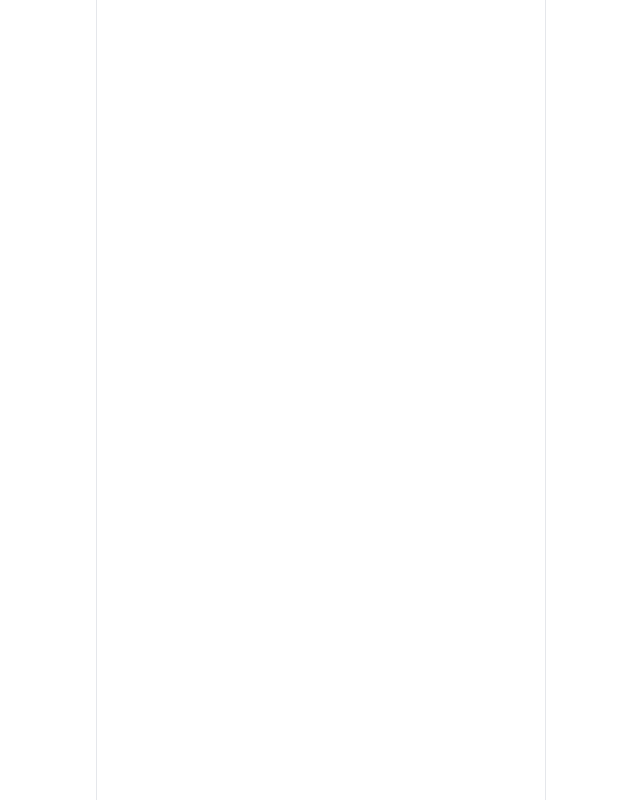
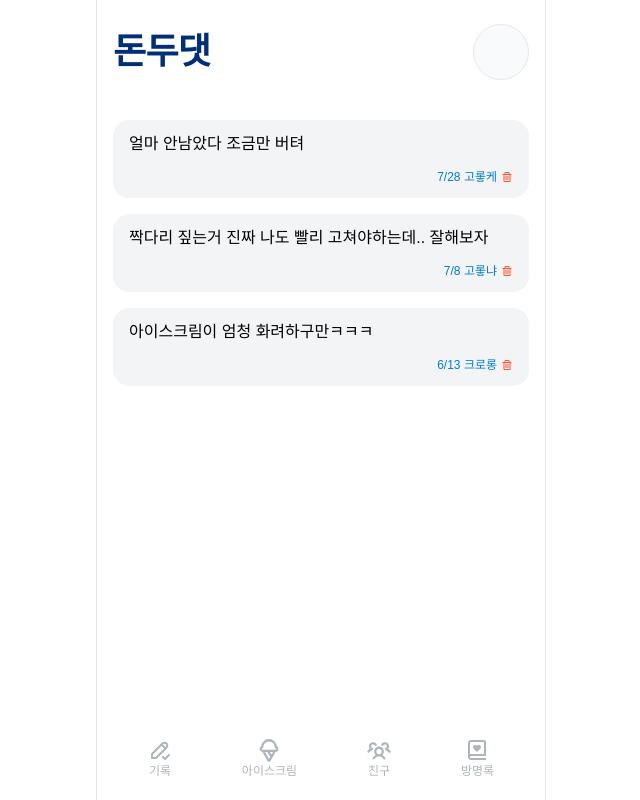
Before and after one commit to LikeLion-KW-TEAM2/TEAM_2_FE, a React (Vite) app: page /guestbook in a window 1280 px wide. Before the commit this address had no page. Shown: the whole page, without its empty margins (319-959 px from the left). Built offline with nearby package versions, Linux system fonts and the light colour scheme; a web font is replaced by a local one.

Commit message:
feat : 방명록 페이지 구현

```diff
--- a/src/components/BottomNav.tsx
+++ b/src/components/BottomNav.tsx
@@ -19,7 +19,7 @@ interface Item {
 
 const NavItem = ({ item }: Item) => {
   return (
-    <div className="flexColumnAlign text-secondary-400 font-medium">
+    <div className="flexColumnAlign font-medium text-secondary-400">
       {item.icon}
       <p className="text-xsmall">{item.name}</p>
     </div>
@@ -28,7 +28,7 @@ const NavItem = ({ item }: Item) => {
 
 const BottomNav = () => {
   return (
-    <div className="flexAlign justify-evenly py-5">
+    <div className="flexAlign justify-around py-5">
       {NAV_ITEMS.map((item) => (
         <NavItem key={item.name} item={item} />
       ))}
--- a/src/components/Router.tsx
+++ b/src/components/Router.tsx
@@ -2,6 +2,7 @@ import Login from '@/pages/auth/Login'
 import Signup from '@/pages/auth/Signup'
 import Friend from '@/pages/friend/Friend'
 import FriendSearch from '@/pages/friend/FriendSearch'
+import Guestbook from '@/pages/guestbook/Guestbook'
 import Record from '@/pages/record/Record'
 import { Route, Routes } from 'react-router-dom'
 
@@ -13,6 +14,7 @@ const Router = () => {
       <Route path="/record" element={<Record />} />
       <Route path="/friend" element={<Friend />} />
       <Route path="/friend/search" element={<FriendSearch />} />
+      <Route path="/guestbook" element={<Guestbook />} />
     </Routes>
   )
 }
--- /dev/null
+++ b/src/pages/guestbook/Guestbook.tsx
@@ -0,0 +1,44 @@
+import HeaderWithProfile from '@/components/HeaderWithProfile'
+import NavLayout from '@/components/NavLayout'
+import { BiTrash } from 'react-icons/bi'
+
+const MESSAGES = [
+  { name: '고롷케', content: '얼마 안남았다 조금만 버텨', date: '7/28' },
+  {
+    name: '고롷냐',
+    content: '짝다리 짚는거 진짜 나도 빨리 고쳐야하는데.. 잘해보자',
+    date: '7/8',
+  },
+  {
+    name: '크로롱',
+    content: '아이스크림이 엄청 화려하구만ㅋㅋㅋ',
+    date: '6/13',
+  },
+]
+
+const Guestbook = () => {
+  return (
+    <NavLayout>
+      <HeaderWithProfile />
+
+      <section className="flexColumn gap-4">
+        {MESSAGES.map((message, index) => (
+          <div
+            key={index}
+            className="flexColumn justify-end gap-3 rounded-2xl bg-secondary-100 px-4 py-3"
+          >
+            <p className="text-medium font-medium">{message.content}</p>
+            <div className="flexAlign gap-1 self-end">
+              <p className="text-xsmall font-medium text-primary-600">
+                {message.date} {message.name}
+              </p>
+              <BiTrash size={12} className="text-error-primary" />
+            </div>
+          </div>
+        ))}
+      </section>
+    </NavLayout>
+  )
+}
+
+export default Guestbook
```
